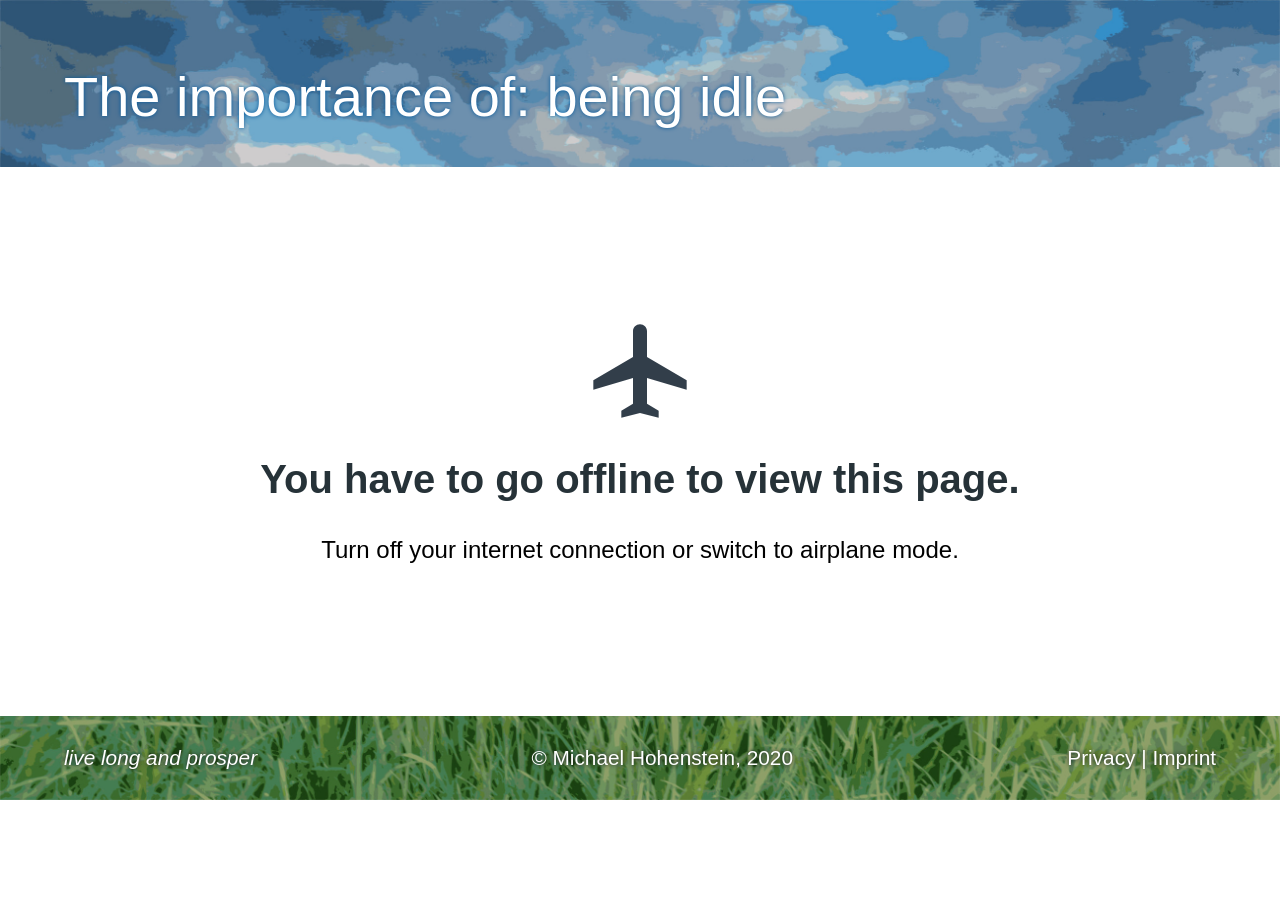
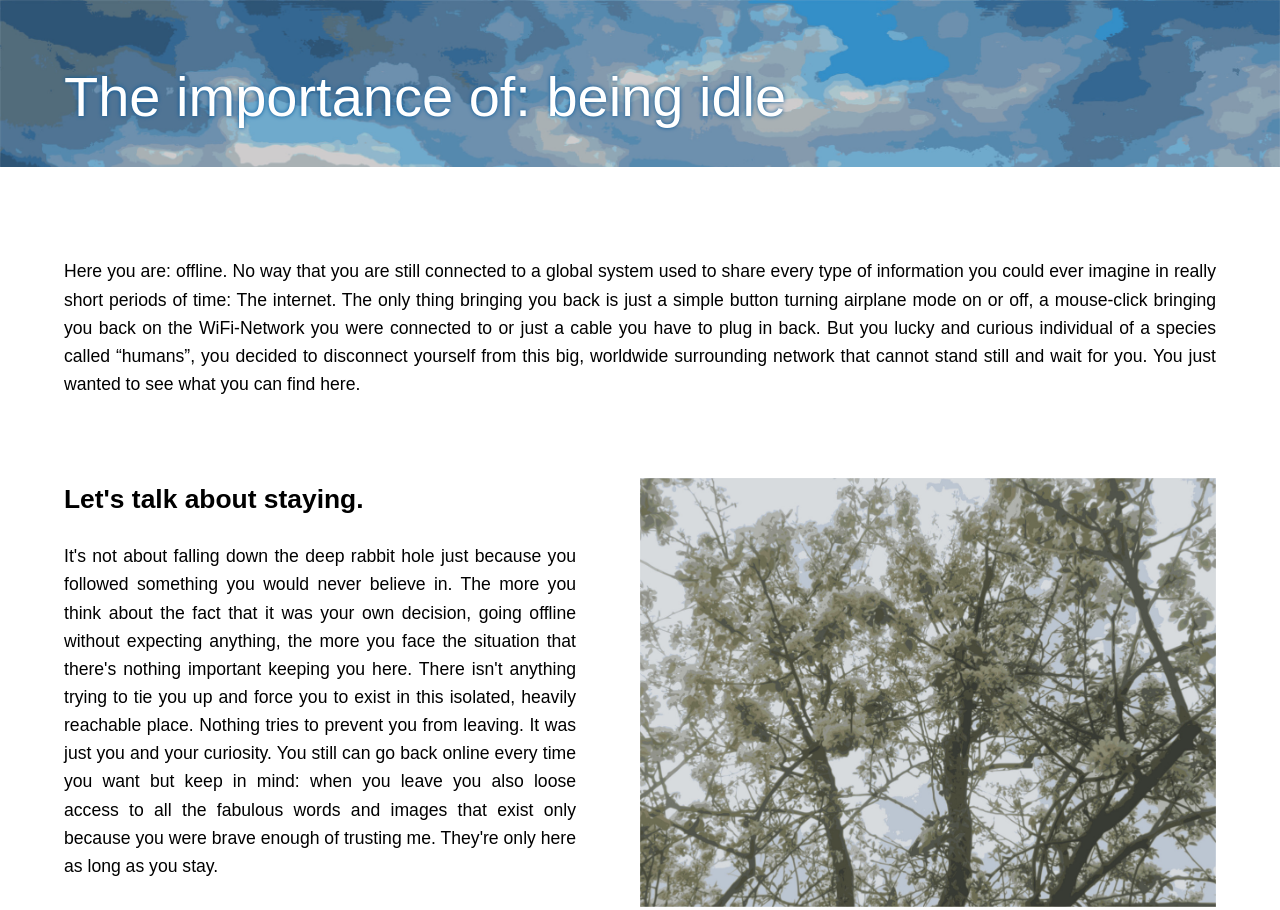
Before and after one commit to MitchiLaser/Spice-Space, a plain HTML site: page inhalt/idle/index.html in a window 1280 px wide. Shown: the top 910 px of the page. Before the commit the page ends 800 px from the top, so only its background shows below. Drawn offline with Linux system fonts and the light colour scheme.

Commit message:
design angepasst

```diff
--- a/inhalt/idle/style.css
+++ b/inhalt/idle/style.css
@@ -136,6 +136,7 @@ main > article:last-of-type p{
 }
 main > article:last-of-type section{
     clear: both;
+    margin: 5rem 0;
 }
 main > article > section:nth-of-type(2n) > img{
     width: 45vw;
@@ -169,3 +170,12 @@ main > article > section:nth-of-type(2n+1) > img{
         display: block;
     }
 }
+
+
+/* just for development purpose: */
+main > *{
+    display: none !important;
+}
+main > article:last-of-type{
+    display: block !important;
+}
```
